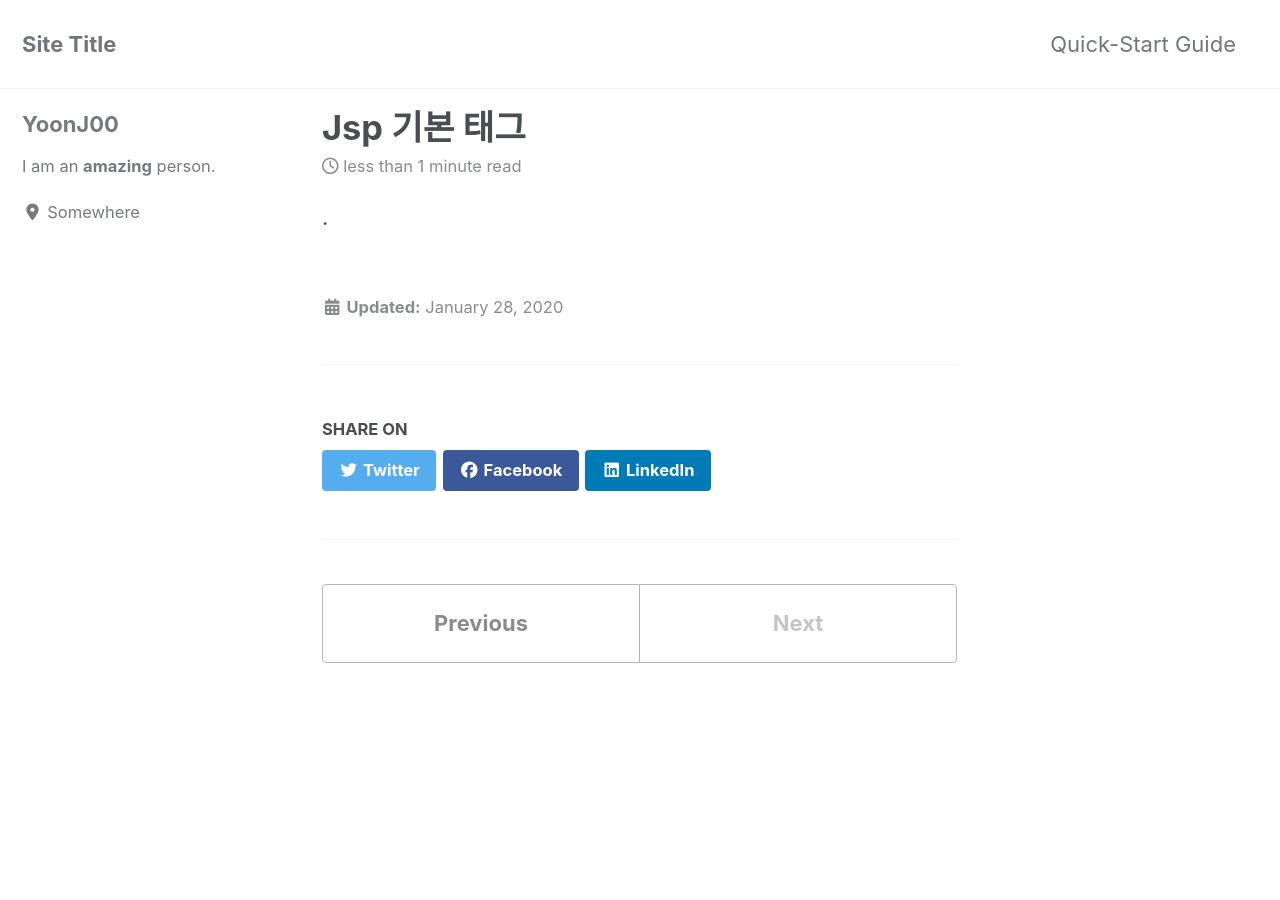
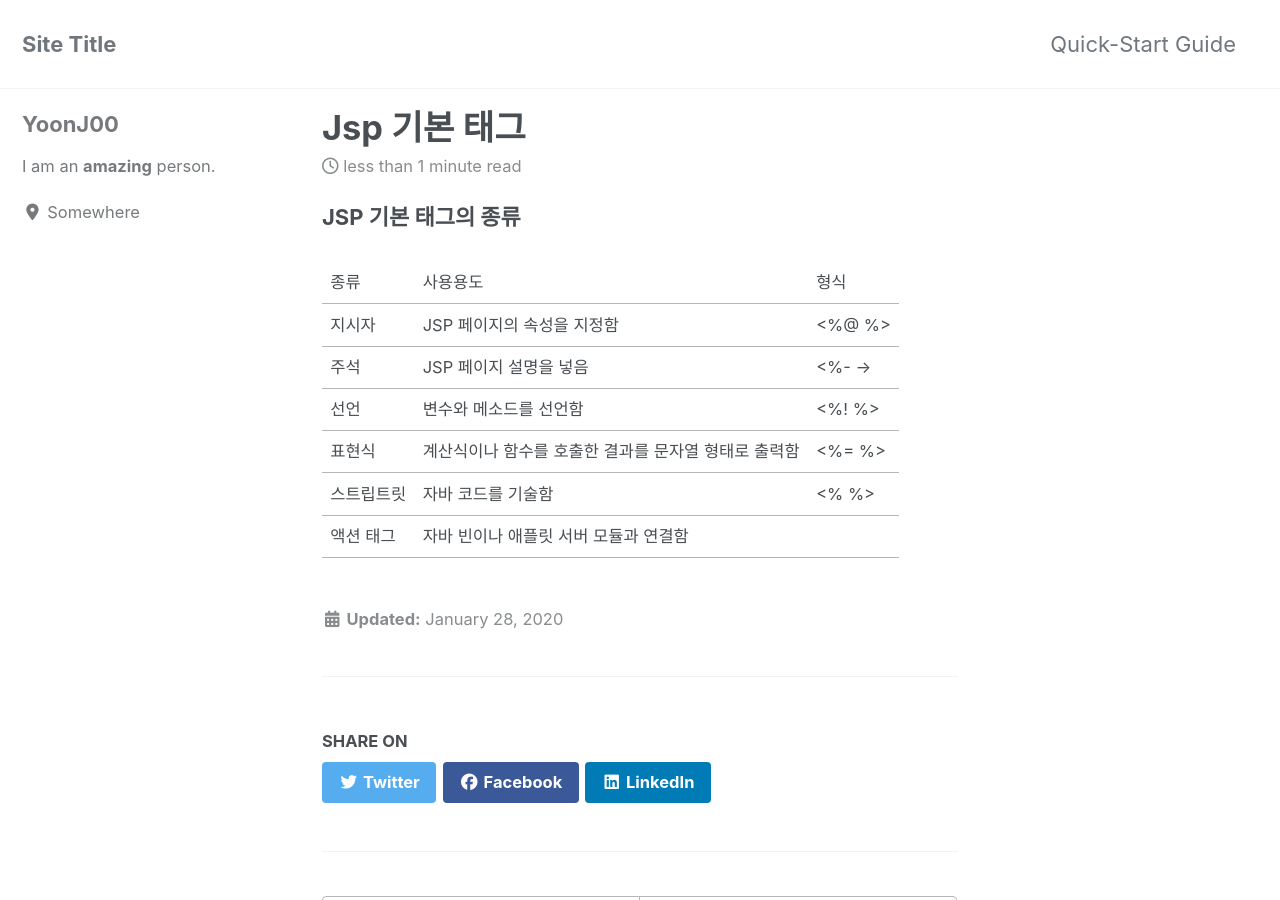
Before and after one commit to YoonJ00/YoonJ00.github.io, a Jekyll site: the page built from _posts/2020-01-28-jsp 기본 태그.md, in a window 1280 px wide and 900 px high. Built offline with Jekyll 4.4.1, drawn with Linux system fonts in a browser that asks for light colours; cached includes are drawn as plain includes; nearby versions of some CDN libraries.

Commit message:
jsp 기본 태그

```diff
--- a/_posts/2020-01-28-jsp 기본 태그.md
+++ b/_posts/2020-01-28-jsp 기본 태그.md
@@ -1 +1,39 @@
-.
+<b>JSP 기본 태그의 종류</b>
+<br>
+<table>
+    <tr>
+		<td>종류</td>
+		<td>사용용도</td>
+        <td>형식</td>
+	</tr>
+	<tr>
+		<td>지시자</td>
+		<td>JSP 페이지의 속성을 지정함</td>
+        <td><%@ %></td>
+	</tr>
+	<tr>
+		<td>주석</td>
+		<td>JSP 페이지 설명을 넣음</td>
+        <td><%- -></td>
+	</tr>
+    <tr>
+		<td>선언</td>
+		<td>변수와 메소드를 선언함</td>
+        <td><%! %></td>
+	</tr>
+    <tr>
+		<td>표현식</td>
+		<td>계산식이나 함수를 호출한 결과를 문자열 형태로 출력함</td>
+        <td><%= %></td>
+	</tr>
+    <tr>
+		<td>스트립트릿</td>
+		<td>자바 코드를 기술함</td>
+        <td><%  %></td>
+	</tr>
+    <tr>
+		<td>액션 태그</td>
+		<td>자바 빈이나 애플릿 서버 모듈과 연결함</td>
+        <td><jsp:action></jsp:action></td>
+	</tr>
+</table>
```
